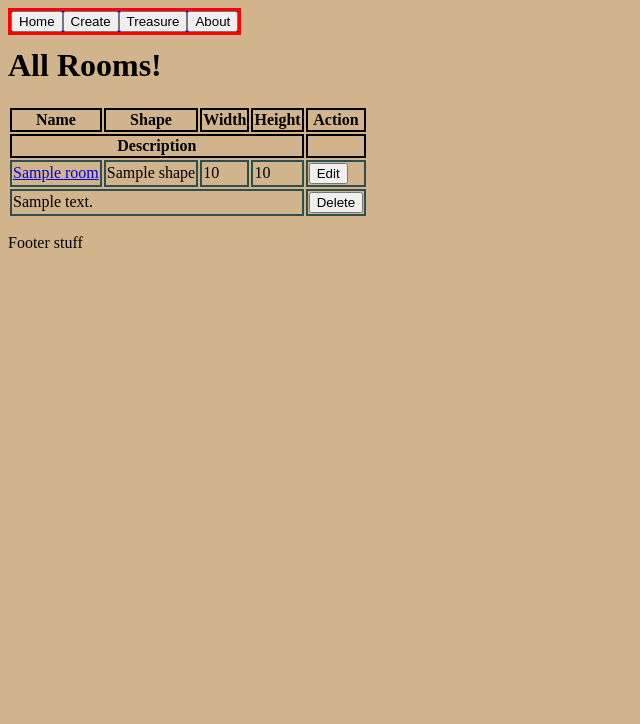
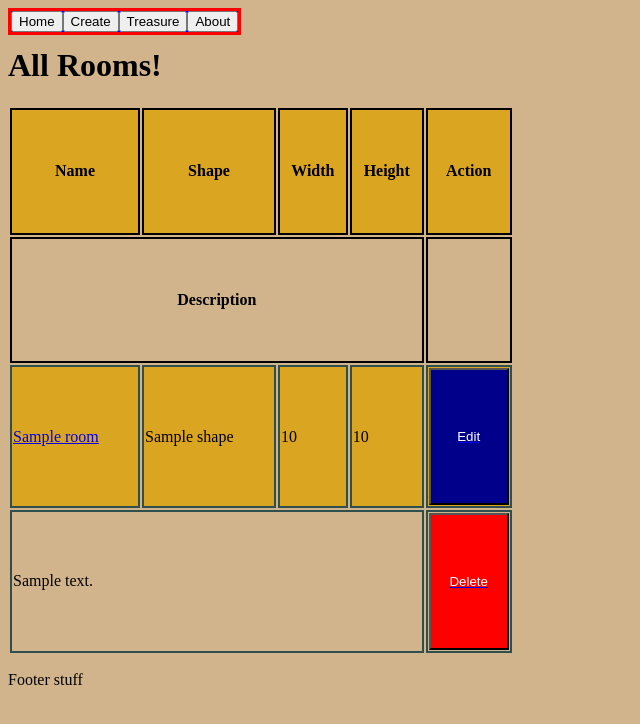
Before and after one commit to LeoKnox/adventure_django, a Django app: template rooms/templates/home.html in a window 1280 px wide. Shown: the top 724 px of the page, without its empty margins (0-640 px from the left). Run offline with Django 3.2, Linux system fonts and the light colour scheme; the template is opened without the code that fills it: most values are stand-ins (such as "Sample title", 1, 10 or a date in 2020).

Commit message:
Add files via upload

```diff
--- a/static/style.css
+++ b/static/style.css
@@ -9,12 +9,22 @@ body {
     color: red;
 }
 
+.home_room {
+    width: 40%;
+    height: 70%;
+}
+
 th {
     border: 2px black solid;
 }
 
 td {
     border: 2px darkslategray solid;
+}
+
+/* not sure if I like table on 2 rows but is good to work with */
+tr:nth-child(odd) {
+  background-color: goldenrod;
 }
 
 ul {
@@ -35,14 +45,18 @@ dt {
     padding: 5px;
     width: 20%;
     border: black 2px solid;
+    color: blue;
+    font-weight: bold;
     background-color: gold;
 }
 
 dd {
     border-bottom: black 2px solid;
     border-left: black 1px solid;
+    filter: drop-shadow(0 0 0.15rem blue);
     padding-left: 5px;
-    background-image: linear-gradient(to right, gold, tan);
+    font-size: 1.3em;
+    background-image: linear-gradient(to right, goldenrod, tan);
 }
 
 #borderimg1 {
@@ -51,3 +65,19 @@ dd {
     border-image: url('images/border.png') 1 repeat;
     background-image: url('images/floor.png');
 }
+
+.delete {
+    background: red;
+    color: white;
+    display: block;
+    width: 100%;
+    height: 100%;
+}
+
+.edit {
+    background: darkblue;
+    color: white;
+    display: block;
+    width: 100%;
+    height: 100%;
+}
```
